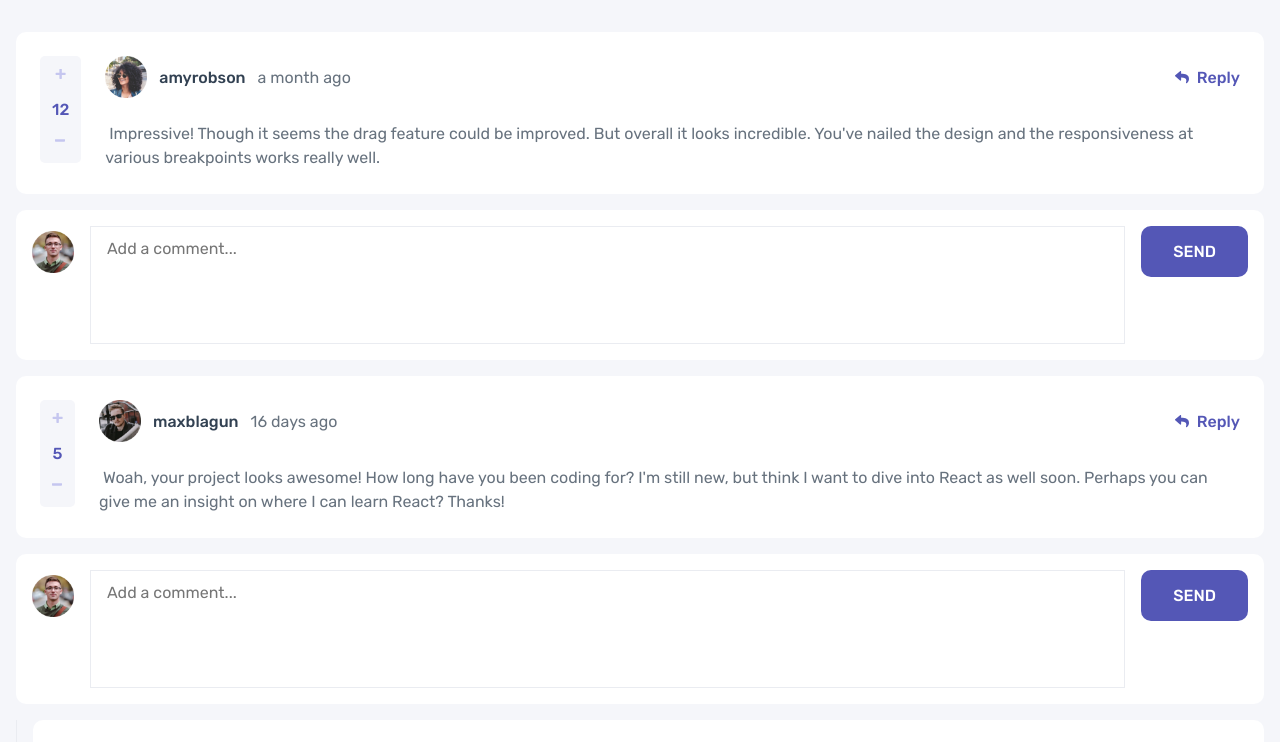
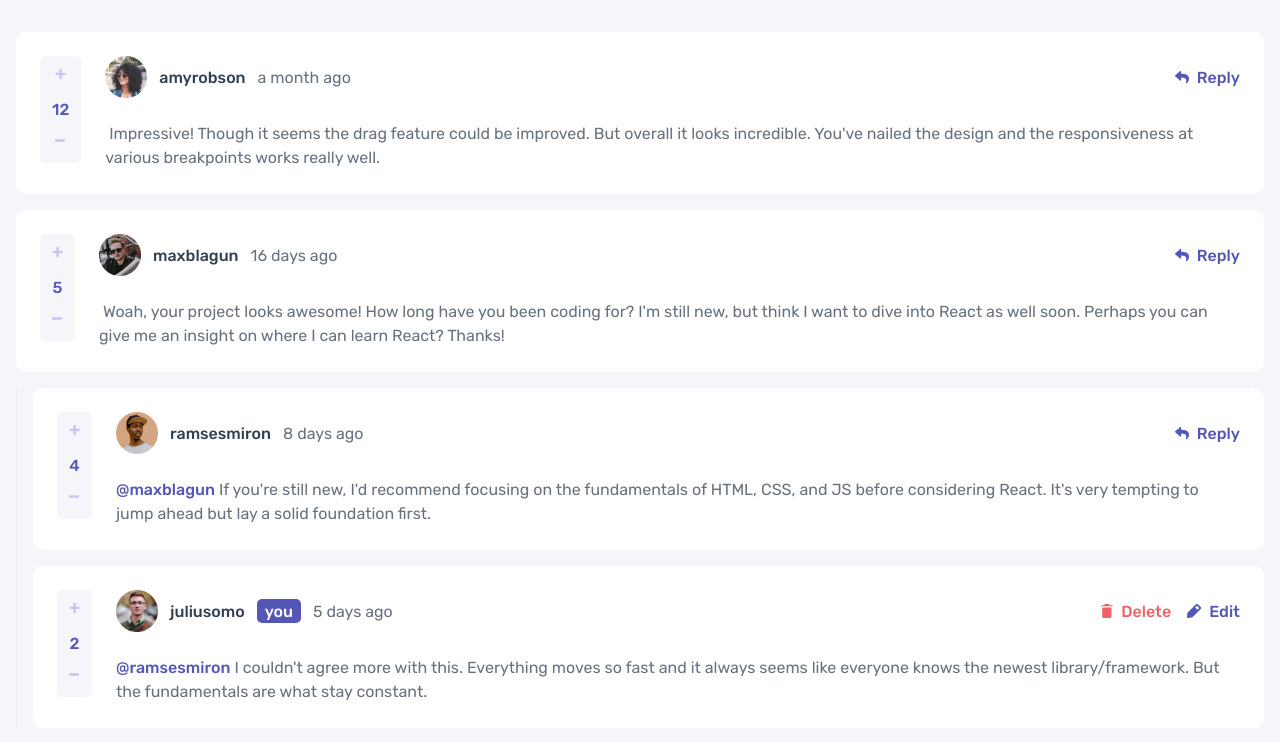
Before and after one commit to jcnevess/interactive-comments-section, a Next.js app: page / in a window 1280 px wide. Shown: the top 742 px of the page. Built offline with nearby package versions, Linux system fonts and the light colour scheme.

Commit message:
configure reply form

```diff
--- a/src/app/page.tsx
+++ b/src/app/page.tsx
@@ -9,7 +9,7 @@ export default async function Home() {
 
   return (
     <SignedUserProvider signedUser={localData.currentUser}>
-      <CommentBoard comments={localData.comments} isSubBoard={false} />
+      <CommentBoard comments={localData.comments} />
     </SignedUserProvider>
   );
 }
--- /dev/null
+++ b/src/components/comment-block/comment-block.tsx
@@ -0,0 +1,27 @@
+import { IComment } from "@/lib/types"
+
+import Comment from "@/components/comment/comment";
+import CommentForm from "@/components/comment-form/comment-form";
+import { useState } from "react";
+
+interface CommentBlockProps {
+  comment: IComment
+}
+
+export default function CommentBlock({ comment }: CommentBlockProps) {
+  const [isFormOpened, setIsFormOpened] = useState(false);
+
+  function toggleIsFormOpened() {
+    setIsFormOpened(!isFormOpened);
+  }
+
+  return (
+    <>
+      <Comment {...comment} onReplyClick={toggleIsFormOpened} />
+
+      {isFormOpened &&
+        <CommentForm />
+      }
+    </>
+  )
+}
--- a/src/components/comment-board/comment-board.tsx
+++ b/src/components/comment-board/comment-board.tsx
@@ -1,26 +1,23 @@
 "use client"
 
+import CommentBlock from "../comment-block/comment-block";
+import CommentForm from "../comment-form/comment-form";
 import styles from './comment-board.module.scss';
 
 import { IComment } from "@/lib/types";
 
-import Comment from "@/components/comment/comment";
-import CommentForm from "@/components/comment-form/comment-form";
-
 interface CommentBoardProps {
   comments: IComment[],
-  isSubBoard: boolean
+  isSubBoard?: boolean
 }
 
-export default function CommentBoard(props: CommentBoardProps) {
+export default function CommentBoard({ comments, isSubBoard = false }: CommentBoardProps) {
   return (
-    <div className={props.isSubBoard ? styles.sub_board : styles.board}>
-      {props.comments.map(comment => {
+    <div className={isSubBoard ? styles.sub_board : styles.board}>
+      {comments.map(comment => {
         return (
           <div className={styles.container} key={comment.id}>
-            <Comment {...comment} />
-
-            <CommentForm />
+            <CommentBlock comment={comment} />
 
             {comment.replies &&
               <CommentBoard comments={comment.replies}
@@ -29,7 +26,7 @@ export default function CommentBoard(props: CommentBoardProps) {
         )
       })}
 
-      {!props.isSubBoard &&
+      {!isSubBoard &&
         <CommentForm />
       }
     </div>
--- a/src/components/comment/comment.tsx
+++ b/src/components/comment/comment.tsx
@@ -15,7 +15,8 @@ interface CommentProps {
       webp: string
     },
     username: string
-  }
+  },
+  onReplyClick: Function
 }
 
 export default function Comment(props: CommentProps) {
@@ -66,11 +67,20 @@ export default function Comment(props: CommentProps) {
       <div className={styles.actions}>
         {isCurrentUser(props.user.username) ?
           <div className={styles.author_actions}>
-            <a href="#" className={styles.action} id={styles.action_delete}><span><img src="./images/icon-delete.svg" alt="" /></span>Delete</a>
-            <a href="#" className={styles.action} id={styles.action_edit}><span><img src="./images/icon-edit.svg" alt="" /></span>Edit</a>
+            <a href="javascript:;" className={styles.action} id={styles.action_delete}>
+              <span><img src="./images/icon-delete.svg" alt="" /></span>
+              Delete
+            </a>
+            <a href="javascript:;" className={styles.action} id={styles.action_edit}>
+              <span><img src="./images/icon-edit.svg" alt="" /></span>
+              Edit
+            </a>
           </div>
           :
-          <a href="#" className={styles.action} id={styles.action_reply}><span><img src="./images/icon-reply.svg" alt="" /></span>Reply</a>
+          <a href="javascript:;" className={styles.action} id={styles.action_reply} onClick={() => props.onReplyClick()}>
+            <span><img src="./images/icon-reply.svg" alt="" /></span>
+            Reply
+          </a>
         }
       </div>
     </div>
```
